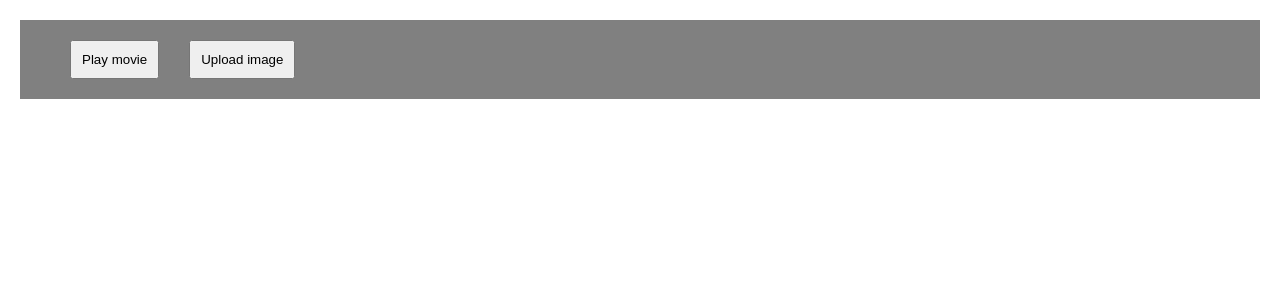
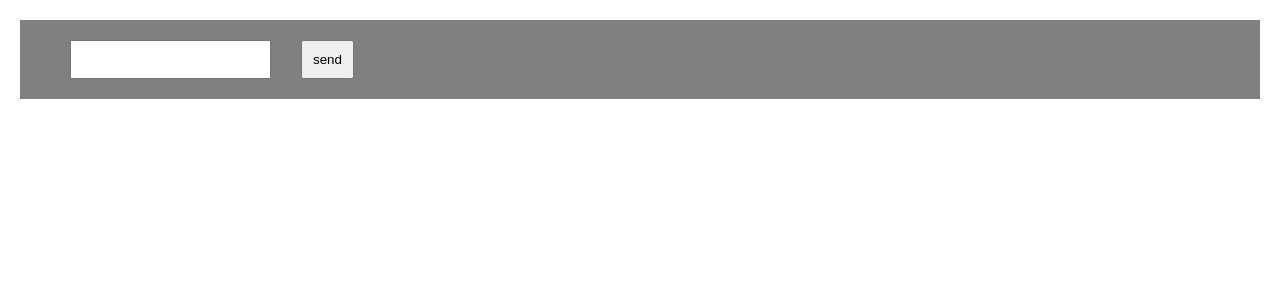
Before and after one commit to Sheddiey/Frontend-mentor-Projects, a React (Create React App) app in the folder my-appp/: page / in a window 1280 px wide. Shown: the top 300 px of the page. Built offline with nearby package versions, Linux system fonts and the light colour scheme.

Commit message:
form default behaviour

```diff
--- a/my-appp/src/App.js
+++ b/my-appp/src/App.js
@@ -1,26 +1,8 @@
-function Button({ onClick, children }) {
+export default function Signup() {
   return (
-    <button
-      onClick={(e) => {
-        e.stopPropagation();
-        onClick();
-      }}
-    >
-      {children}
-    </button>
+    <form className="toolbar" onSubmit={() => alert("Submitting!")}>
+      <input />
+      <button>send</button>
+    </form>
   );
 }
-
-export default function Toolbar() {
-  return (
-    <div
-      className="toolbar"
-      onClick={() => {
-        alert("You clicked on the toolbar!");
-      }}
-    >
-      <Button onClick={() => alert("Playing!")}>Play movie</Button>
-      <Button onClick={() => alert("Uploading!")}>Upload image</Button>
-    </div>
-  );
-}
```
